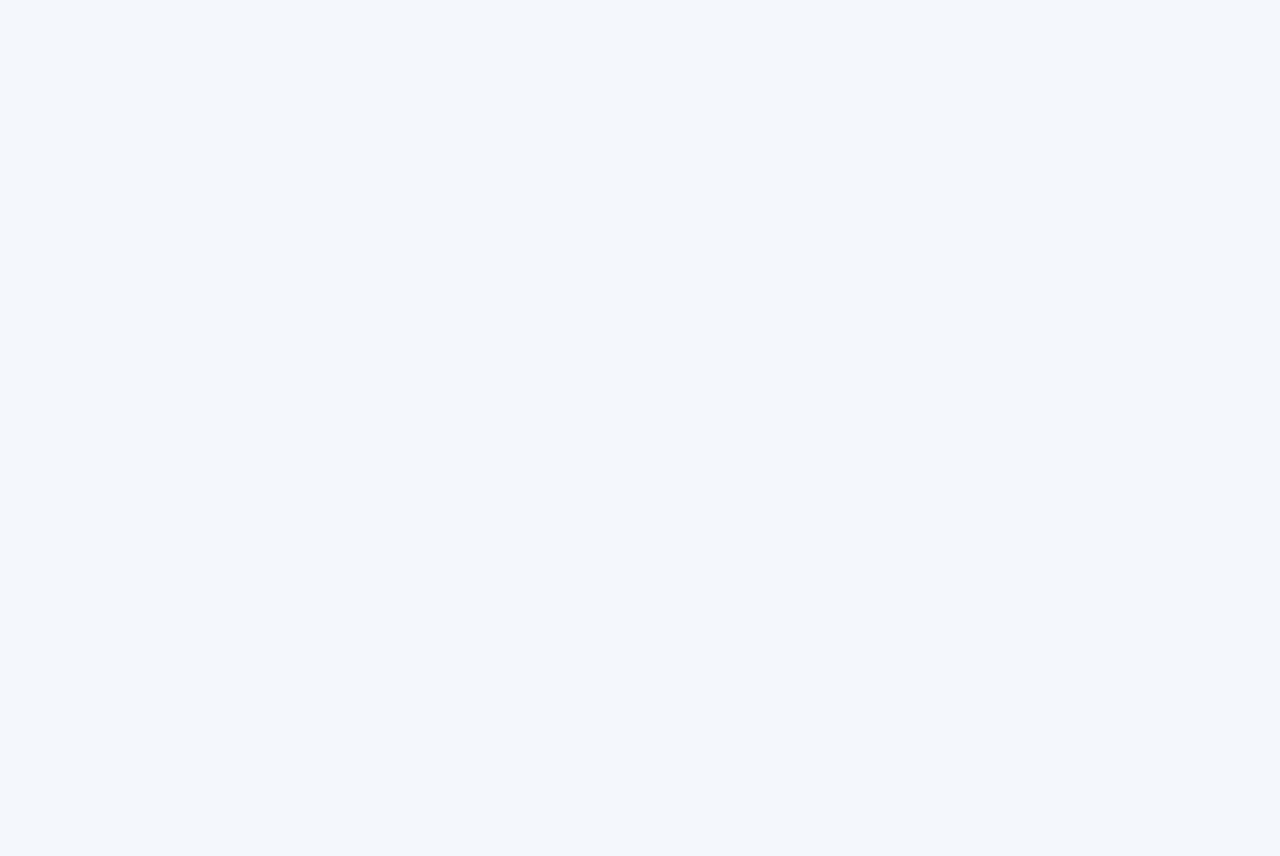
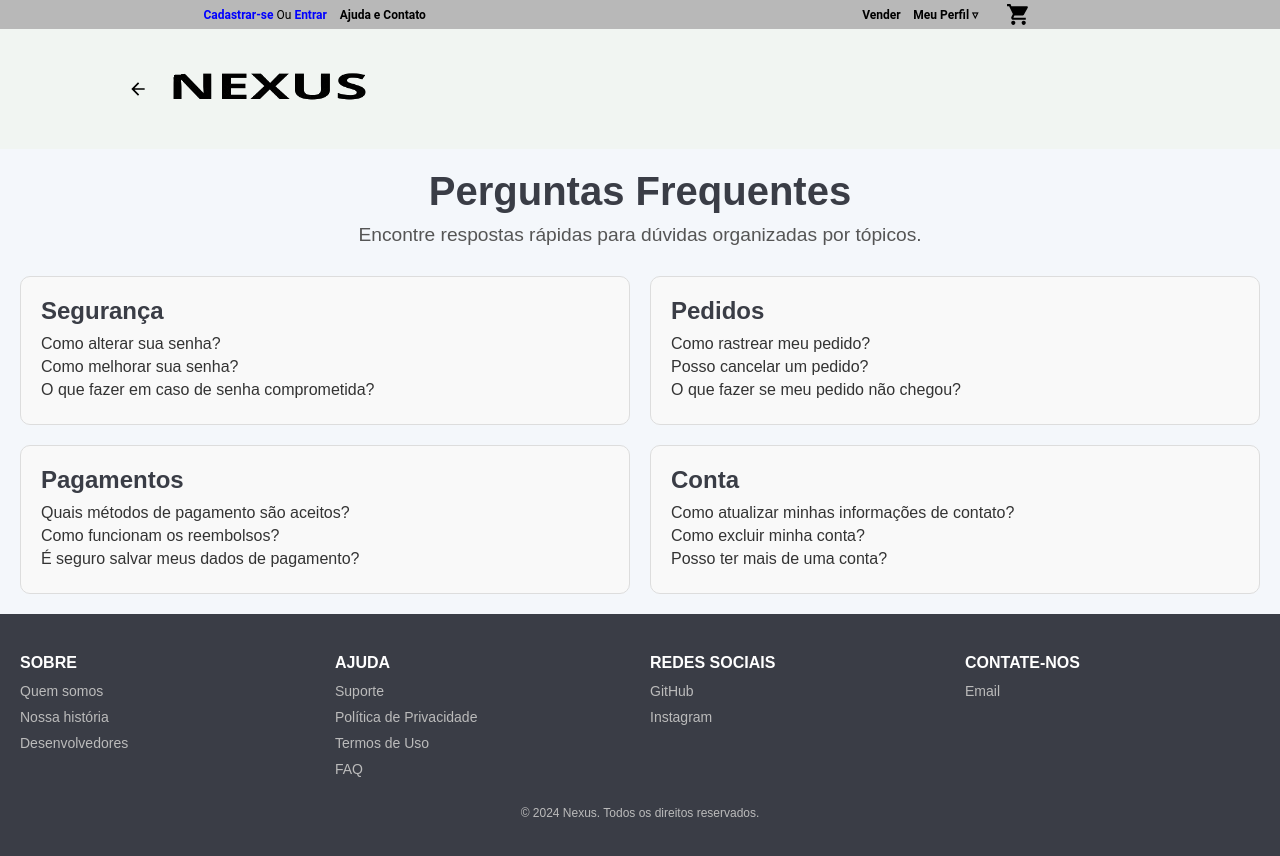
Before and after one commit to Nexus-Team-Unicesumar/frontend, a React (Create React App) app: page /faq in a window 1280 px wide. Before the commit this address had no page. Shown: the top 856 px of the page. Before the commit the page ends 800 px from the top, so only its background shows below. Built offline with nearby package versions, Linux system fonts and the light colour scheme.

Commit message:
✨feat: Página de FAQ

```diff
--- a/src/App.js
+++ b/src/App.js
@@ -18,6 +18,7 @@ import About from "./pages/About";
 import History from "./pages/History";
 import Developers from "./pages/Dev";
 import Support from "./pages/Support";
+import FAQ from "./pages/FAQ";
 
 function App() {
   const initialOptions = {
@@ -46,6 +47,7 @@ function App() {
 
             {/* Suporte */}
             <Route path="/suporte" element={<Support />} />
+            <Route path="/faq" element={<FAQ />} />
 
             <Route
               path="/user"
--- /dev/null
+++ b/src/pages/FAQ.css
@@ -0,0 +1,63 @@
+.faq-page {
+  font-family: "Arial", sans-serif;
+  padding: 20px;
+  text-align: center;
+  color: #333;
+}
+
+.faq-title {
+  font-size: 2.5rem;
+  margin-bottom: 10px;
+  color: #3a3d46;
+}
+
+.faq-subtitle {
+  font-size: 1.2rem;
+  margin-bottom: 30px;
+  color: #555;
+}
+
+.faq-grid {
+  display: grid;
+  grid-template-columns: repeat(2, 1fr);
+  gap: 20px;
+  justify-content: center;
+}
+
+.faq-card {
+  background-color: #f9f9f9;
+  border: 1px solid #ddd;
+  border-radius: 10px;
+  padding: 20px;
+  transition: box-shadow 0.3s, transform 0.3s;
+  text-align: left;
+}
+
+.faq-card:hover {
+  box-shadow: 0 4px 10px rgba(0, 0, 0, 0.1);
+  transform: translateY(-5px);
+}
+
+.faq-topic-title {
+  font-size: 1.5rem;
+  margin-bottom: 10px;
+  color: #3a3d46;
+}
+
+.faq-question-list {
+  list-style: none;
+  padding: 0;
+  margin: 0;
+}
+
+.faq-question {
+  font-size: 1rem;
+  margin: 5px 0;
+  color: #333;
+}
+
+.faq-question:hover {
+  text-decoration: underline;
+  color: #555966;
+  cursor: pointer;
+}
--- /dev/null
+++ b/src/pages/FAQ.js
@@ -0,0 +1,73 @@
+import React from "react";
+import "./FAQ.css";
+import Header from "../components/Header";
+import HeaderNav from "../components/HeaderNav";
+import Footer from "../components/Footer";
+
+const FAQPage = () => {
+  const topics = [
+    {
+      title: "Segurança",
+      questions: [
+        "Como alterar sua senha?",
+        "Como melhorar sua senha?",
+        "O que fazer em caso de senha comprometida?",
+      ],
+    },
+    {
+      title: "Pedidos",
+      questions: [
+        "Como rastrear meu pedido?",
+        "Posso cancelar um pedido?",
+        "O que fazer se meu pedido não chegou?",
+      ],
+    },
+    {
+      title: "Pagamentos",
+      questions: [
+        "Quais métodos de pagamento são aceitos?",
+        "Como funcionam os reembolsos?",
+        "É seguro salvar meus dados de pagamento?",
+      ],
+    },
+    {
+      title: "Conta",
+      questions: [
+        "Como atualizar minhas informações de contato?",
+        "Como excluir minha conta?",
+        "Posso ter mais de uma conta?",
+      ],
+    },
+  ];
+
+  return (
+    <>
+      <HeaderNav />
+      <Header />
+      <div className="faq-page">
+        <h1 className="faq-title">Perguntas Frequentes</h1>
+        <p className="faq-subtitle">
+          Encontre respostas rápidas para dúvidas organizadas por tópicos.
+        </p>
+
+        <div className="faq-grid">
+          {topics.map((topic, index) => (
+            <div key={index} className="faq-card">
+              <h2 className="faq-topic-title">{topic.title}</h2>
+              <ul className="faq-question-list">
+                {topic.questions.map((question, qIndex) => (
+                  <li key={qIndex} className="faq-question">
+                    {question}
+                  </li>
+                ))}
+              </ul>
+            </div>
+          ))}
+        </div>
+      </div>
+      <Footer />
+    </>
+  );
+};
+
+export default FAQPage;
```
